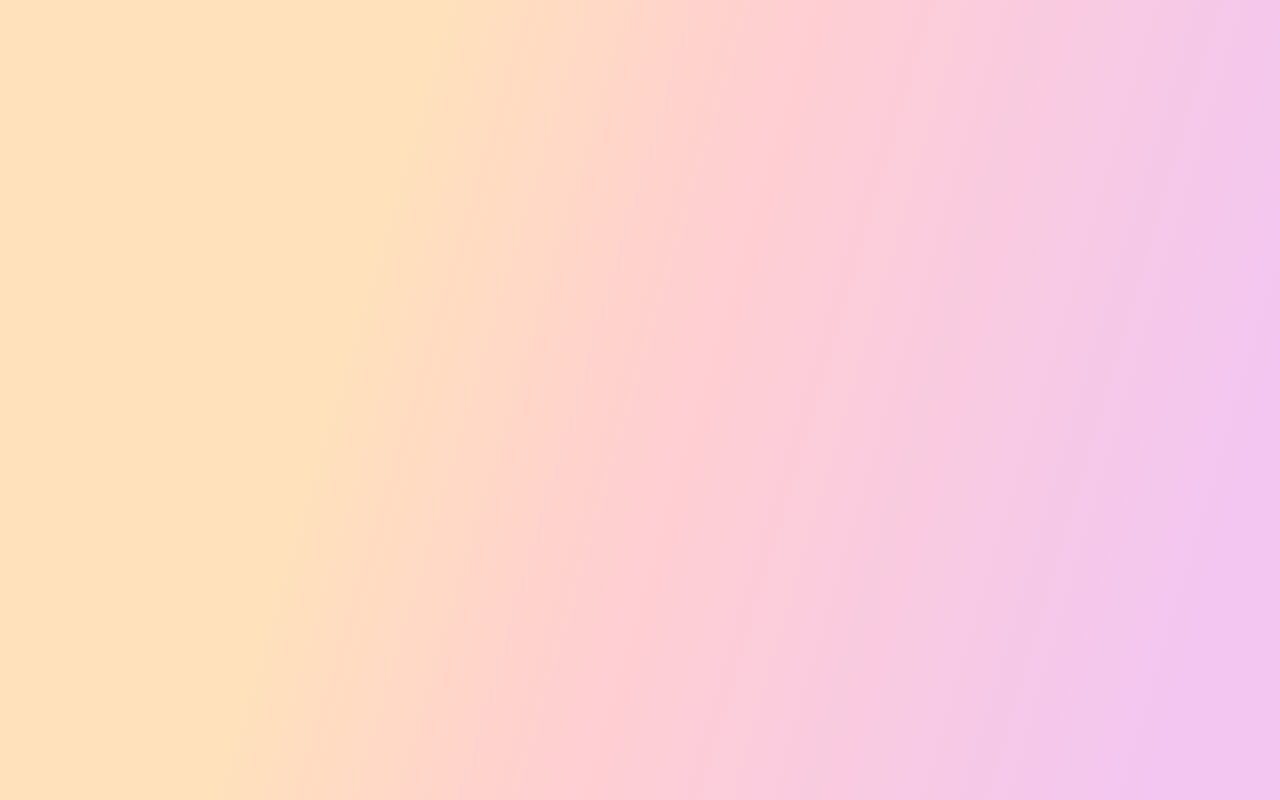
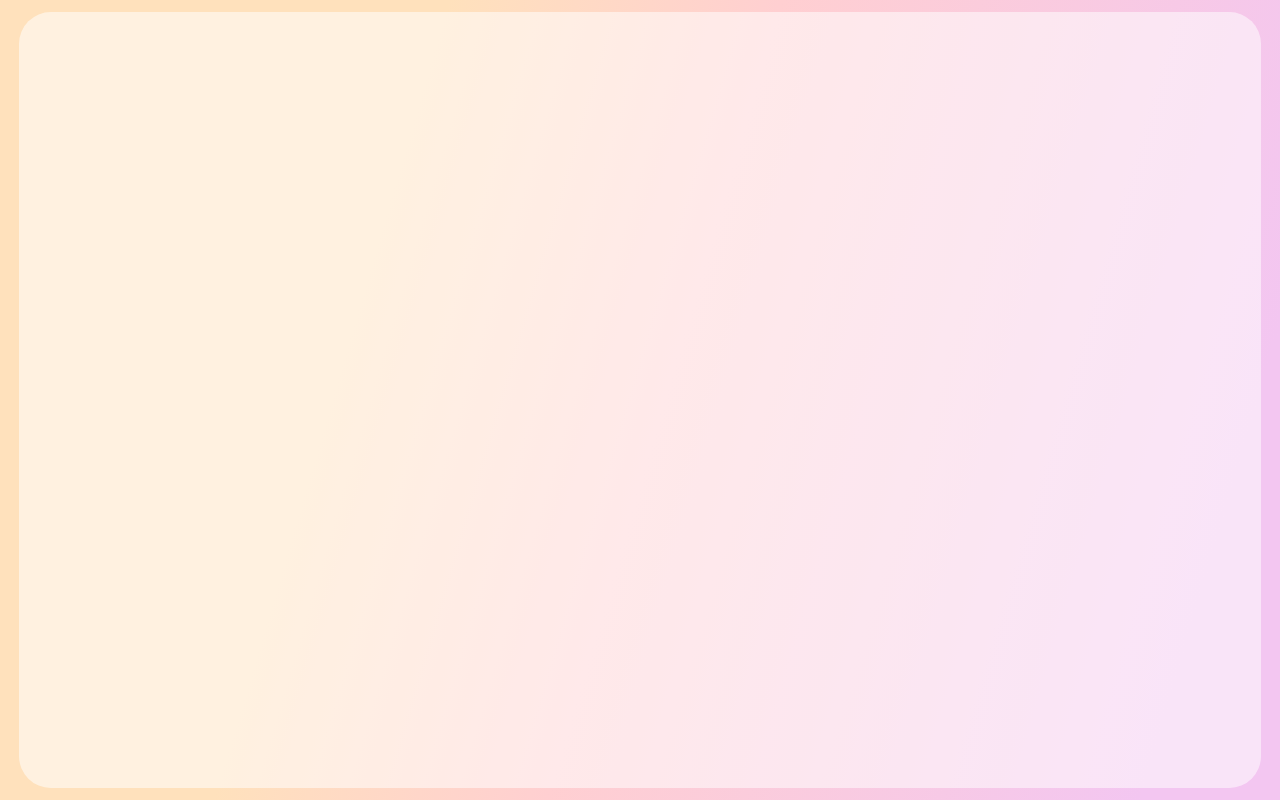
Before and after one commit to CodeBot-del/React-Admin-Dashboard, a React (Create React App) app: page / in a window 1280 px wide. Built offline with nearby package versions, Linux system fonts and the light colour scheme.

Commit message:
added a glass on top

```diff
--- a/src/App.css
+++ b/src/App.css
@@ -21,4 +21,14 @@
     );
     height: 100vh;
     display: flex;
+    justify-content: center;
+    align-items: center;
 }
+
+.AppGlass{
+    display: grid;
+    height: 97%;
+    width: 97%;
+    border-radius: 2rem;
+    background-color: var(--glass);
+}
```
